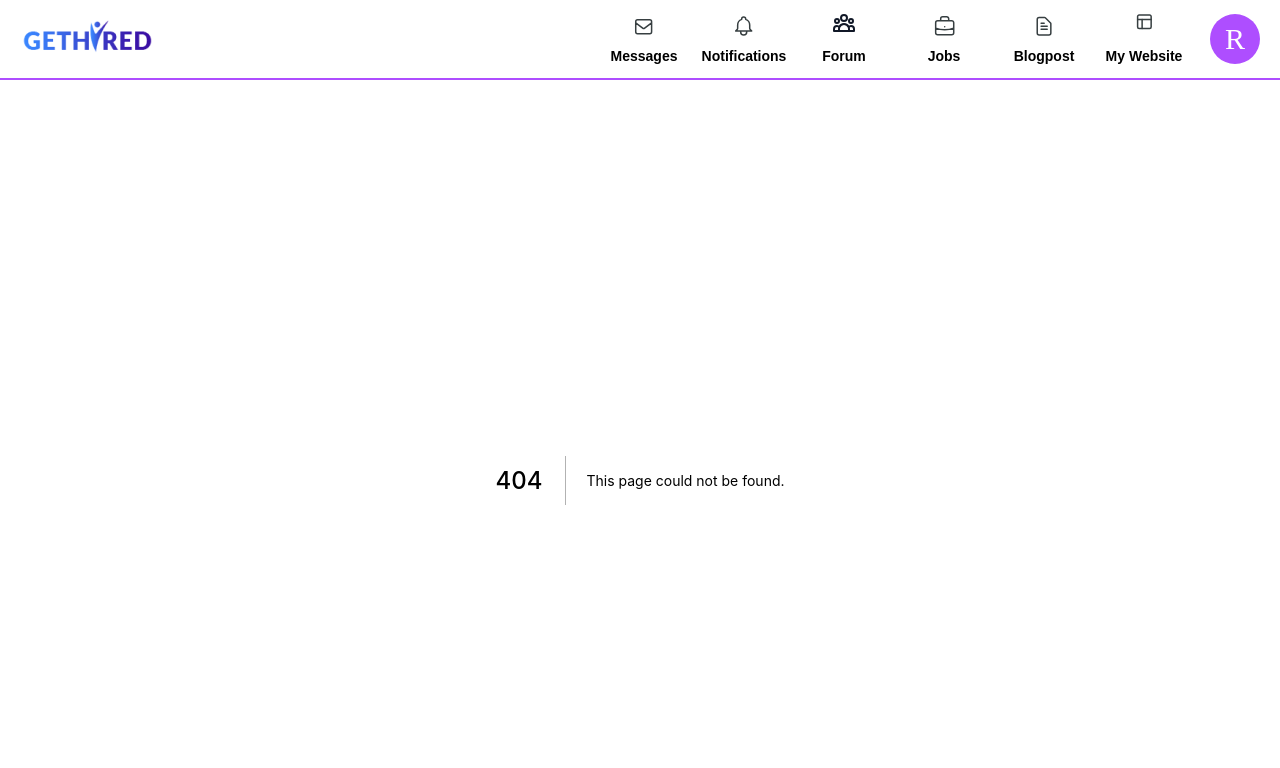
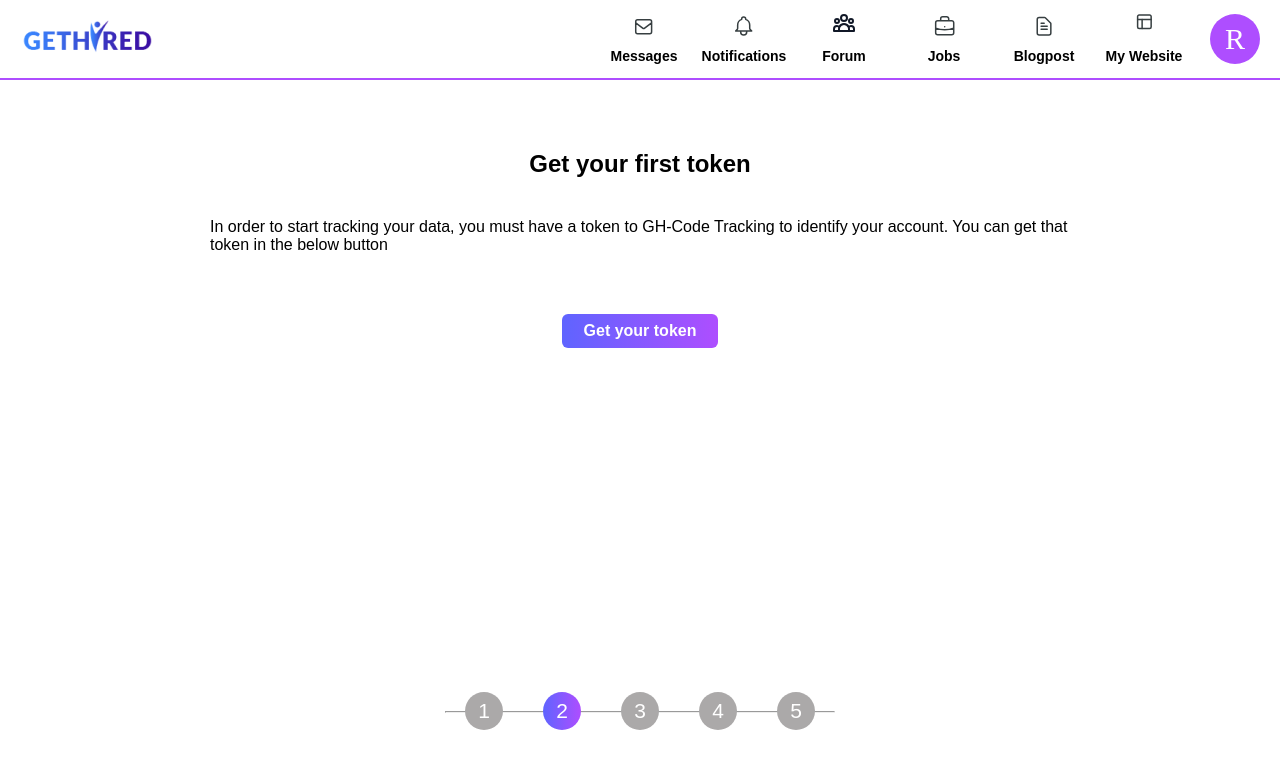
Before and after one commit to Platzi-Master-C8/MF-Plugins, a Next.js app in the folder gethired-frontend-web/: page /steps/two in a window 1280 px wide. Before the commit this address had no page. Shown: the top 768 px of the page. Built offline with nearby package versions, Linux system fonts and the light colour scheme.

Commit message:
Second page already done

```diff
--- /dev/null
+++ b/gethired-frontend-web/pages/steps/two.jsx
@@ -0,0 +1,24 @@
+import Link from "next/link";
+import ButtonCTA from "../../components/ButtonCTA/ButtonCTA";
+import Path from "../../components/Path";
+
+const Step2 = () => (
+  <main className="main">
+    <section className="main__content-step">
+      <h2 className="main__title">Get your first token</h2>
+      <p>
+      In order to start tracking your data, you must have a token to GH-Code Tracking to identify your account. You can get that token in the below button
+      </p>
+
+      <Link href="/steps/two">
+        <a>
+          <ButtonCTA name="Get your token" />
+        </a>
+      </Link>
+    </section>
+
+    <Path active={2}/>
+  </main>
+)
+
+export default Step2;
--- a/gethired-frontend-web/styles/components/ButtonCTA.scss
+++ b/gethired-frontend-web/styles/components/ButtonCTA.scss
@@ -10,4 +10,6 @@
 
   width: fit-content;
   padding: 8px 22px;
+
+  cursor: pointer;
 }
--- a/gethired-frontend-web/styles/globals.scss
+++ b/gethired-frontend-web/styles/globals.scss
@@ -29,4 +29,5 @@ body {
 
 
 @import './pages/adminView.scss';
-@import './pages/home.scss'
+@import './pages/home.scss';
+@import './pages/step.scss';
--- /dev/null
+++ b/gethired-frontend-web/styles/pages/step.scss
@@ -0,0 +1,8 @@
+.main__content-step{
+  justify-content: space-between;
+
+  *{
+    margin: 20px 0;
+  }
+  @extend .main__content;
+}
```
Also changed, not shown: gethired-frontend-web/pages/index.js (+8 -2 lines).
